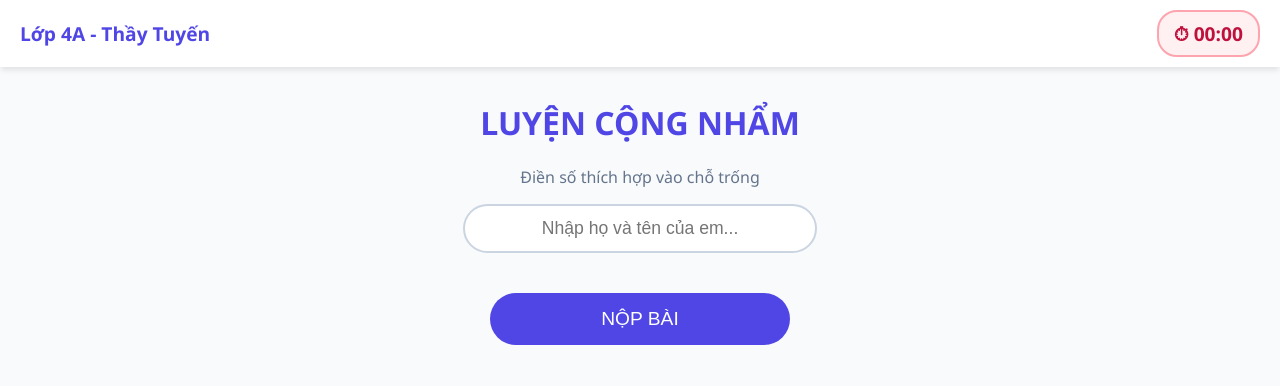
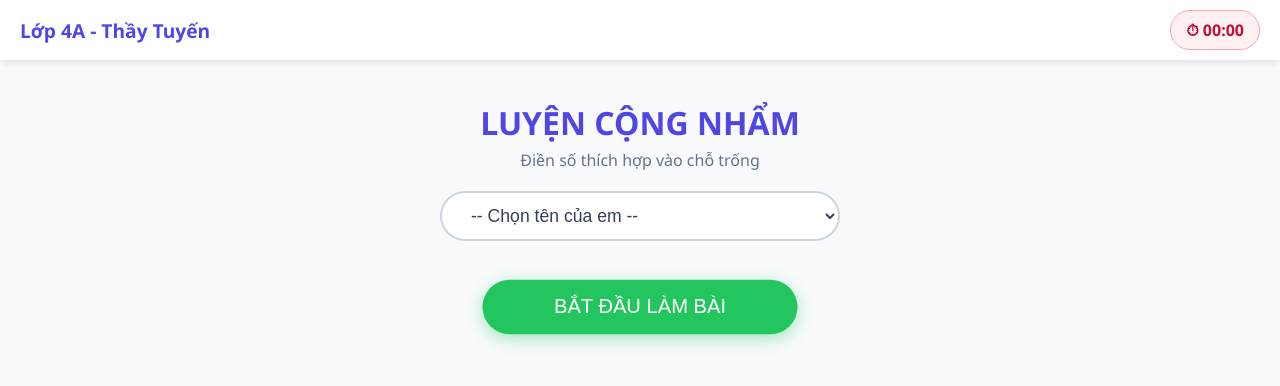
Before and after one commit to phanvantuyen283/bai_tap_cuoi_ngay, a plain HTML site: page onphepcong.html in a window 1280 px wide. Drawn offline with Linux system fonts and the light colour scheme.

Commit message:
Update onphepcong.html

```diff
--- a/onphepcong.html
+++ b/onphepcong.html
@@ -6,32 +6,45 @@
     <title>Luyện Tập Cộng Nhẩm - Lớp 4A</title>
     <link rel="icon" href="https://img.icons8.com/color/48/calculator.png">
     <style>
-        :root { --primary: #4f46e5; --secondary: #0ea5e9; --success: #22c55e; --error: #ef4444; --bg: #f8fafc; --timer-bg: #fff1f2; --timer-text: #be123c; }
+        :root { --primary: #4f46e5; --bg: #f8fafc; }
         body { font-family: 'Segoe UI', sans-serif; background-color: var(--bg); margin: 0; padding: 20px; color: #334155; padding-top: 80px; }
         .container { max-width: 900px; margin: 0 auto; }
         .sticky-header { position: fixed; top: 0; left: 0; right: 0; background: white; padding: 10px 20px; box-shadow: 0 4px 6px -1px rgba(0,0,0,0.1); z-index: 100; display: flex; justify-content: space-between; align-items: center; }
         .app-title { font-weight: bold; font-size: 1.2rem; color: var(--primary); margin: 0; }
-        .timer-badge { background-color: var(--timer-bg); color: var(--timer-text); font-weight: bold; font-size: 1.2rem; padding: 8px 15px; border-radius: 20px; border: 2px solid #fda4af; display: flex; align-items: center; gap: 5px; }
-        .student-info-area { text-align: center; margin-bottom: 30px; }
-        .student-input { padding: 12px 25px; border-radius: 50px; border: 2px solid #cbd5e1; width: 70%; max-width: 300px; font-size: 1.1rem; text-align: center; outline: none; transition: all 0.3s; }
-        .student-input:focus { border-color: var(--primary); box-shadow: 0 0 0 3px rgba(79, 70, 229, 0.2); }
-        .exercise-card { background: white; border-radius: 12px; padding: 20px; margin-bottom: 25px; box-shadow: 0 2px 4px rgba(0,0,0,0.05); border-left: 6px solid var(--secondary); }
+
+        .student-select {
+            padding: 12px 25px; border-radius: 50px; border: 2px solid #cbd5e1;
+            width: 80%; max-width: 400px; font-size: 1.1rem; outline: none;
+            background: white; cursor: pointer; color: #334155;
+        }
+        .student-select:focus { border-color: var(--primary); box-shadow: 0 0 0 3px rgba(79, 70, 229, 0.2); }
+
+        .exercise-card { background: white; border-radius: 12px; padding: 20px; margin-bottom: 25px; box-shadow: 0 2px 4px rgba(0,0,0,0.05); border-left: 6px solid #0ea5e9; }
         .exercise-title { font-weight: bold; font-size: 1.2rem; color: var(--primary); margin-bottom: 15px; }
         .sequence-container { display: flex; flex-wrap: wrap; gap: 10px; align-items: center; }
-        .num-box { width: 45px; height: 45px; border: 2px solid #e2e8f0; border-radius: 8px; display: flex; align-items: center; justify-content: center; font-weight: bold; background-color: #f1f5f9; color: #64748b; }
+        .num-box { width: 45px; height: 45px; border: 2px solid #e2e8f0; border-radius: 8px; display: flex; align-items: center; justify-content: center; font-weight: bold; background-color: #f1f5f9; }
         input.num-input { width: 45px; height: 45px; border: 2px solid #cbd5e1; border-radius: 8px; text-align: center; font-size: 1rem; font-weight: bold; }
-        input.num-input:focus { border-color: var(--primary); outline: none; }
-        .correct { background-color: #dcfce7 !important; border-color: var(--success) !important; color: #15803d !important; }
-        .incorrect { background-color: #fee2e2 !important; border-color: var(--error) !important; color: #b91c1c !important; }
-        .btn-submit { background-color: var(--primary); color: white; border: none; padding: 15px 50px; font-size: 1.2rem; border-radius: 50px; cursor: pointer; display: block; margin: 40px auto; width: 100%; max-width: 300px; }
+
+        /* Trạng thái */
+        .correct { background-color: #dcfce7 !important; border-color: #22c55e !important; }
+        .incorrect { background-color: #fee2e2 !important; border-color: #ef4444 !important; }
+        .hidden { display: none !important; } /* Class ẩn hiện */
+
+        /* Nút bấm */
+        .btn-action { background-color: var(--primary); color: white; border: none; padding: 15px 50px; font-size: 1.2rem; border-radius: 50px; cursor: pointer; display: block; margin: 40px auto; width: 100%; max-width: 300px; transition: 0.3s; }
+        .btn-start { background-color: #22c55e; box-shadow: 0 4px 15px rgba(34, 197, 94, 0.4); animation: pulse 2s infinite; }
         .btn-submit:disabled { background-color: #94a3b8; cursor: not-allowed; }
+
+        @keyframes pulse { 0% { transform: scale(1); } 50% { transform: scale(1.05); } 100% { transform: scale(1); } }
+
+        /* Popup */
         #result-overlay { position: fixed; top: 0; left: 0; right: 0; bottom: 0; background: rgba(0,0,0,0.5); display: none; justify-content: center; align-items: center; z-index: 1000; }
-        .result-modal { background: white; padding: 30px; border-radius: 20px; text-align: center; max-width: 400px; width: 90%; animation: popIn 0.3s ease-out; }
-        @keyframes popIn { from { transform: scale(0.8); opacity: 0; } to { transform: scale(1); opacity: 1; } }
+        .result-modal { background: white; padding: 30px; border-radius: 20px; text-align: center; max-width: 400px; width: 90%; }
         .score-circle { width: 120px; height: 120px; border-radius: 50%; background: #f0f9ff; border: 5px solid var(--primary); display: flex; align-items: center; justify-content: center; font-size: 2rem; font-weight: bold; color: var(--primary); margin: 0 auto 20px auto; }
         .grade-badge { display: inline-block; padding: 5px 15px; border-radius: 15px; font-weight: bold; color: white; margin-bottom: 20px; }
         .loader { border: 3px solid #f3f3f3; border-radius: 50%; border-top: 3px solid #fff; width: 20px; height: 20px; animation: spin 1s linear infinite; display: inline-block; vertical-align: middle; margin-right: 10px; display: none; }
         @keyframes spin { 0% { transform: rotate(0deg); } 100% { transform: rotate(360deg); } }
+
         @media (max-width: 600px) { .num-box, input.num-input { width: 35px; height: 35px; font-size: 0.9rem; } .container { padding-bottom: 100px; } }
     </style>
 </head>
@@ -39,22 +52,28 @@
 
 <div class="sticky-header">
     <h3 class="app-title">Lớp 4A - Thầy Tuyến</h3>
-    <div class="timer-badge"><span>⏱</span> <span id="timerDisplay">00:00</span></div>
+    <div style="background:#fff1f2; color:#be123c; padding:8px 15px; border-radius:20px; font-weight:bold; border:1px solid #fda4af;">⏱ <span id="timerDisplay">00:00</span></div>
 </div>
 
 <div class="container">
-    <div class="student-info-area">
-        <h1 style="color: var(--primary);">LUYỆN CỘNG NHẨM</h1>
-        <p style="color: #64748b;">Điền số thích hợp vào chỗ trống</p>
-        <input type="text" id="studentName" class="student-input" placeholder="Nhập họ và tên của em..." required>
+    <div style="text-align: center; margin-bottom: 30px;">
+        <h1 style="color: var(--primary); margin-bottom: 5px;">LUYỆN CỘNG NHẨM</h1>
+        <p style="color: #64748b; margin-top:0; margin-bottom: 20px;">Điền số thích hợp vào chỗ trống</p>
+
+        <select id="studentName" class="student-select">
+            <option value="">-- Chọn tên của em --</option>
+        </select>
     </div>
 
-    <div id="exercises-container"></div>
+    <button id="startBtn" class="btn-action btn-start" onclick="startExam()">BẮT ĐẦU LÀM BÀI</button>
 
-    <button type="button" class="btn-submit" id="submitBtn" onclick="submitQuiz()">
-        <div class="loader" id="btnLoader"></div>
-        <span id="btnText">NỘP BÀI</span>
-    </button>
+    <div id="examArea" class="hidden">
+        <div id="exercises-container"></div>
+        <button type="button" class="btn-action btn-submit" id="submitBtn" onclick="submitQuiz()">
+            <div class="loader" id="btnLoader"></div>
+            <span id="btnText">NỘP BÀI</span>
+        </button>
+    </div>
 </div>
 
 <div id="result-overlay">
@@ -85,9 +104,7 @@
     const app = initializeApp(firebaseConfig);
     const db = getFirestore(app);
 
-    // =========================================================================
-    [span_0](start_span)// DANH SÁCH LỚP 4A[span_0](end_span)
-    // =========================================================================
+    // DANH SÁCH LỚP 4A
     const DANH_SACH_LOP = [
         "Vũ Việt Anh", "Vũ Gia Bảo", "Lê Thị Liên Chi", "Bùi Anh Dũng", "Vũ Quốc Duy",
         "Nguyễn Đăng Dương", "Nguyễn Trí Đại", "Lê Bá Đạt", "Nguyễn Văn Đạt", "Lê Minh Hạnh",
@@ -98,12 +115,13 @@
         "Lê Vũ Chí Thành", "Lê Anh Thơ", "Vũ Song Vũ"
     ];
 
-    function kiemTraTenTrongDanhSach(tenHocSinh) {
-        const tenChuanHoa = tenHocSinh.trim().toLowerCase();
-        const danhSachChuanHoa = DANH_SACH_LOP.map(ten => ten.trim().toLowerCase());
-        return danhSachChuanHoa.includes(tenChuanHoa);
-    }
-    // =========================================================================
+    const selectBox = document.getElementById('studentName');
+    DANH_SACH_LOP.forEach(ten => {
+        const option = document.createElement('option');
+        option.value = ten;
+        option.text = ten;
+        selectBox.appendChild(option);
+    });
 
     const exercisesData = [
         { id: 1, step: 2, start: [21, 23], title: "Bài 1: Cộng thêm 2" },
@@ -122,14 +140,30 @@
     let secondsElapsed = 0;
     let isSubmitting = false;
 
-    function startTimer() {
+    // HÀM BẮT ĐẦU LÀM BÀI
+    window.startExam = function() {
+        const name = document.getElementById('studentName').value;
+        if (!name) {
+            alert("Vui lòng chọn tên của em trước khi bắt đầu!");
+            return;
+        }
+
+        // Ẩn nút bắt đầu, Hiện bài thi
+        document.getElementById('startBtn').classList.add('hidden');
+        document.getElementById('examArea').classList.remove('hidden');
+
+        // Khóa chọn tên
+        document.getElementById('studentName').disabled = true;
+
+        // Bắt đầu đếm giờ
         timerInterval = setInterval(() => {
             secondsElapsed++;
             const m = Math.floor(secondsElapsed / 60);
             const s = secondsElapsed % 60;
             document.getElementById('timerDisplay').innerText = `${m < 10 ? '0'+m : m}:${s < 10 ? '0'+s : s}`;
         }, 1000);
-    }
+    };
+
     function stopTimer() { clearInterval(timerInterval); }
 
     function renderExercises() {
@@ -138,7 +172,6 @@
         exercisesData.forEach((ex) => {
             let inputs = '';
             for(let i=0; i<TOTAL_BLANKS_PER_EXERCISE; i++) inputs += `<input type="number" class="num-input" id="ex-${ex.id}-in-${i}" placeholder="?">`;
-
             html += `
                 <div class="exercise-card">
                     <div class="exercise-title"><span>${ex.title}</span></div>
@@ -150,28 +183,11 @@
                 </div>`;
         });
         container.innerHTML = html;
-        startTimer();
     }
 
     async function submitQuiz() {
         if (isSubmitting) return;
-
-        const nameInput = document.getElementById('studentName');
-        const name = nameInput.value.trim();
-
-        if (!name) {
-            alert("Em hãy nhập tên trước khi nộp bài nhé!");
-            nameInput.focus();
-            return;
-        }
-
-        // --- KIỂM TRA TÊN TRONG DANH SÁCH ---
-        if (!kiemTraTenTrongDanhSach(name)) {
-            alert(`⚠️ Tên "${name}" không có trong danh sách lớp 4A!\n\nEm hãy nhập đúng tên của mình nhé.`);
-            nameInput.focus();
-            return;
-        }
-        // ------------------------------------
+        const name = document.getElementById('studentName').value;
 
         isSubmitting = true;
         stopTimer();
@@ -196,9 +212,7 @@
                 currentVal = currentVal + ex.step;
                 const inputEl = document.getElementById(`ex-${ex.id}-in-${i}`);
                 const studentVal = parseInt(inputEl.value);
-
                 inputEl.disabled = true;
-
                 if (studentVal === currentVal) {
                     totalCorrect++;
                     exerciseCorrectCount++;
@@ -211,8 +225,7 @@
         });
 
         const percentage = (totalCorrect / totalQuestions) * 100;
-        let gradeText = "";
-        let gradeColor = "";
+        let gradeText = "", gradeColor = "";
         if (percentage >= 90) { gradeText = "Xuất Sắc!"; gradeColor = "#22c55e"; }
         else if (percentage >= 75) { gradeText = "Giỏi Quá!"; gradeColor = "#3b82f6"; }
         else if (percentage >= 50) { gradeText = "Khá Tốt!"; gradeColor = "#eab308"; }
@@ -242,7 +255,7 @@
                 btnText.innerText = "ĐÃ NỘP XONG";
             } catch (error) {
                 console.error(error);
-                statusDiv.innerHTML = "<span style='color:red'>Lỗi gửi bài. Em hãy chụp màn hình gửi thầy nhé.</span>";
+                statusDiv.innerHTML = "<span style='color:red'>Lỗi gửi bài.</span>";
                 isSubmitting = false;
                 btn.disabled = false;
                 btnText.innerText = "THỬ NỘP LẠI";
```
